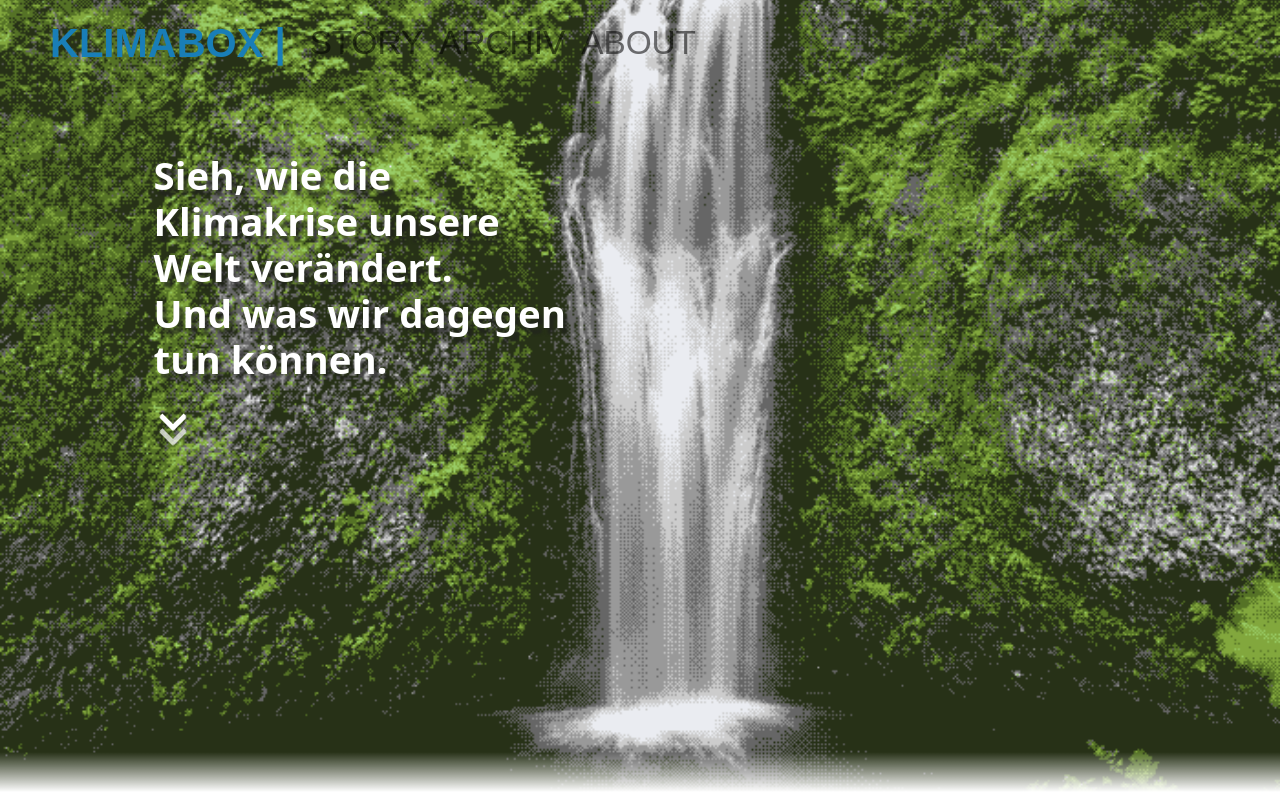
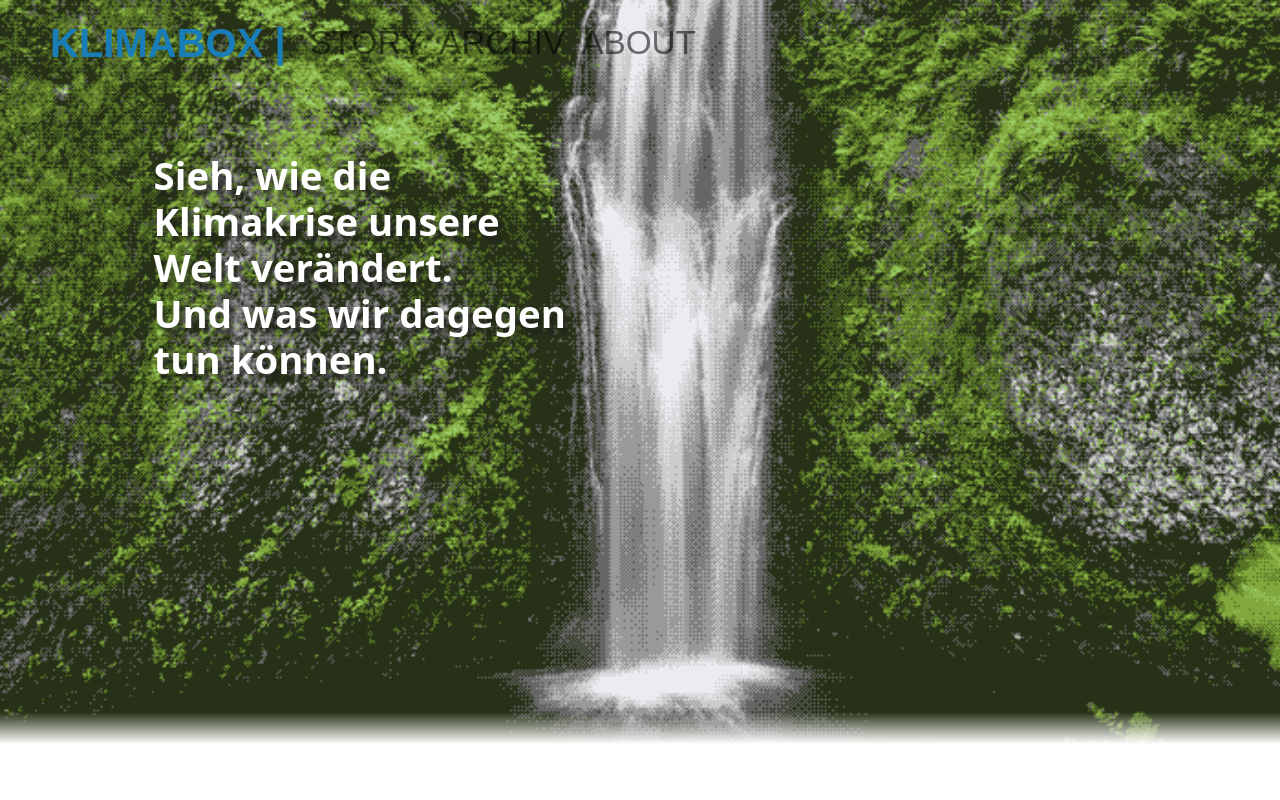
Before and after one commit to hs-duesseldorf/klimabox-story, an Angular app: page / in a window 1280 px wide. Shown: the top 800 px of the page. Built offline with nearby package versions, Linux system fonts and the light colour scheme.

Commit message:
feat: parallax background effect

```diff
--- a/src/story/home/home.component.css
+++ b/src/story/home/home.component.css
@@ -13,6 +13,8 @@ body {
     background-repeat: no-repeat;
     background-size: cover;
     background-attachment: fixed;
+    background-clip: padding-box;
+    padding: 50px;
 }
 .header {
     position: absolute;
@@ -64,7 +66,7 @@ body {
     width: 100vw;
     position: absolute;
     top: 99vh;
-    background-color: white;
+    background-color: transparent;
 
     display: flex;
     justify-content: center;
@@ -72,13 +74,14 @@ body {
 }
 .fade {
     position: absolute;
-    background-image: linear-gradient(transparent , white);
-    top: 94vh;
-    height: 5vh;
+    background-image: linear-gradient(transparent , white, white);
+    top: -10vh;
+    height: 8vh;
     width: 100vw;
     z-index: 1;
     opacity: 100;
 }
+
 h1 {
     font-size: 3vw;
     font-weight:600;
--- a/src/story/home/home.component.html
+++ b/src/story/home/home.component.html
@@ -1,4 +1,7 @@
+<div class="parent">
     <div class="background">
+
+    </div>
     <div class="header">
         <h1 class="headerfont">Sieh, wie die Klimakrise unsere Welt verändert. <br/>
             Und was wir dagegen
@@ -8,11 +11,11 @@
             <span></span>
         </div>
     </div>
+
+        <section class="bottom">
             <div class="fade">
                 <br>
             </div>
-    <section class="bottom">
-
 
 
             <div class="component">
--- a/src/story/home/home.component.ts
+++ b/src/story/home/home.component.ts
@@ -1,7 +1,8 @@
 import { Component, OnInit } from '@angular/core';
 import { Chapter } from './chapter';
 import { ChaptersService } from './chapters.service';
-
+import { gsap, snap } from "gsap";
+import ScrollTrigger from 'gsap/ScrollTrigger';
 
 @Component({
   selector: 'app-home',
@@ -12,26 +13,26 @@ export class HomeComponent implements OnInit {
 
   chapters: Chapter[];
 
-  // chapternumber: number = 1;
-  // imgurl: string = "../assets/home/home_kapitel_1.png";
-  // title: string = "Vom Esstisch zu der Arktis";
-  screenHeight;
-  screenWidth;
-  buttonHeight;
-  buttonWidth;
-
-
   constructor(service: ChaptersService) {
     this.chapters = service.getChapters();
-    this.screenHeight = (window.screen.height) + "px";
-    this.screenWidth = (window.screen.width) + "px";
-    this.buttonHeight = (window.screen.height / 6 )+ "px";
-    this.buttonWidth = (window.screen.width / 6 ) + "px";
-    console.log(this.screenHeight);
-          console.log(this.screenWidth)
   }
 
   ngOnInit(): void {
+    gsap.registerPlugin(ScrollTrigger)
+
+    gsap.to(".background", {
+      scrollTrigger: {
+        trigger: ".background",
+        start: "top center",
+        end: "bottom center",
+        scrub: true
+      },
+      y: -50,
+    }
+      )
+
+
   }
 
+
 }
```
Lines whose indentation alone changed are shown as unchanged.
